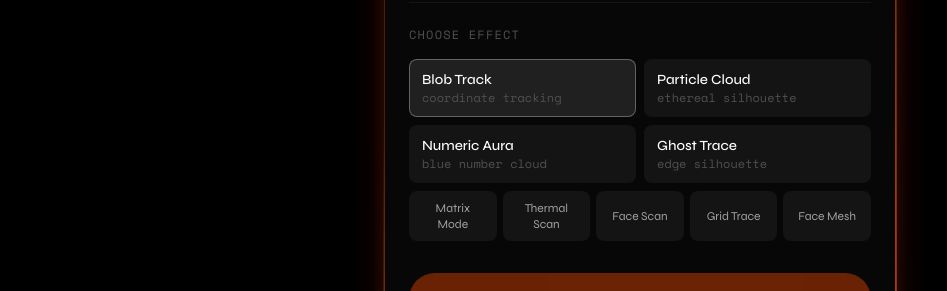
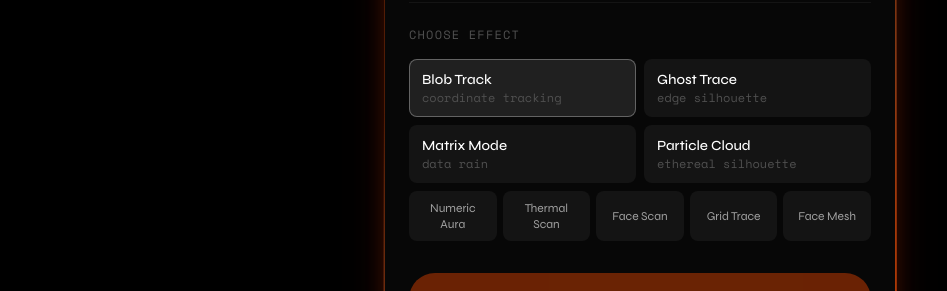
Before and after one commit to karimbusatti/aftertrace, a Next.js app in the folder web/: page / in a window 1280 px wide. Shown: the part 491-782 px from the top of the page, without its empty margins (0-947 px from the left). Built offline with nearby package versions, Linux system fonts and the light colour scheme; no server answers.

Commit message:
Fix: Numeric Aura outline+visible numbers, swap presets, exact Skepta thermal colors

```diff
--- a/web/components/PresetPicker.tsx
+++ b/web/components/PresetPicker.tsx
@@ -8,13 +8,13 @@ type Preset = {
 
 const MAIN_PRESETS: Preset[] = [
   { id: "blob_track", name: "Blob Track", description: "coordinate tracking" },
+  { id: "contour_trace", name: "Ghost Trace", description: "edge silhouette" },
+  { id: "data_body", name: "Matrix Mode", description: "data rain" },
   { id: "particle_silhouette", name: "Particle Cloud", description: "ethereal silhouette" },
-  { id: "numeric_aura", name: "Numeric Aura", description: "blue number cloud" },
-  { id: "contour_trace", name: "Ghost Trace", description: "edge silhouette" },
 ];
 
 const SECONDARY_PRESETS: Preset[] = [
-  { id: "data_body", name: "Matrix Mode", description: "" },
+  { id: "numeric_aura", name: "Numeric Aura", description: "" },
   { id: "thermal_scan", name: "Thermal Scan", description: "" },
   { id: "face_scanner", name: "Face Scan", description: "" },
   { id: "grid_trace", name: "Grid Trace", description: "" },
```
Also changed, not shown: 1 other file (tests, documents, lock files or other folders).
